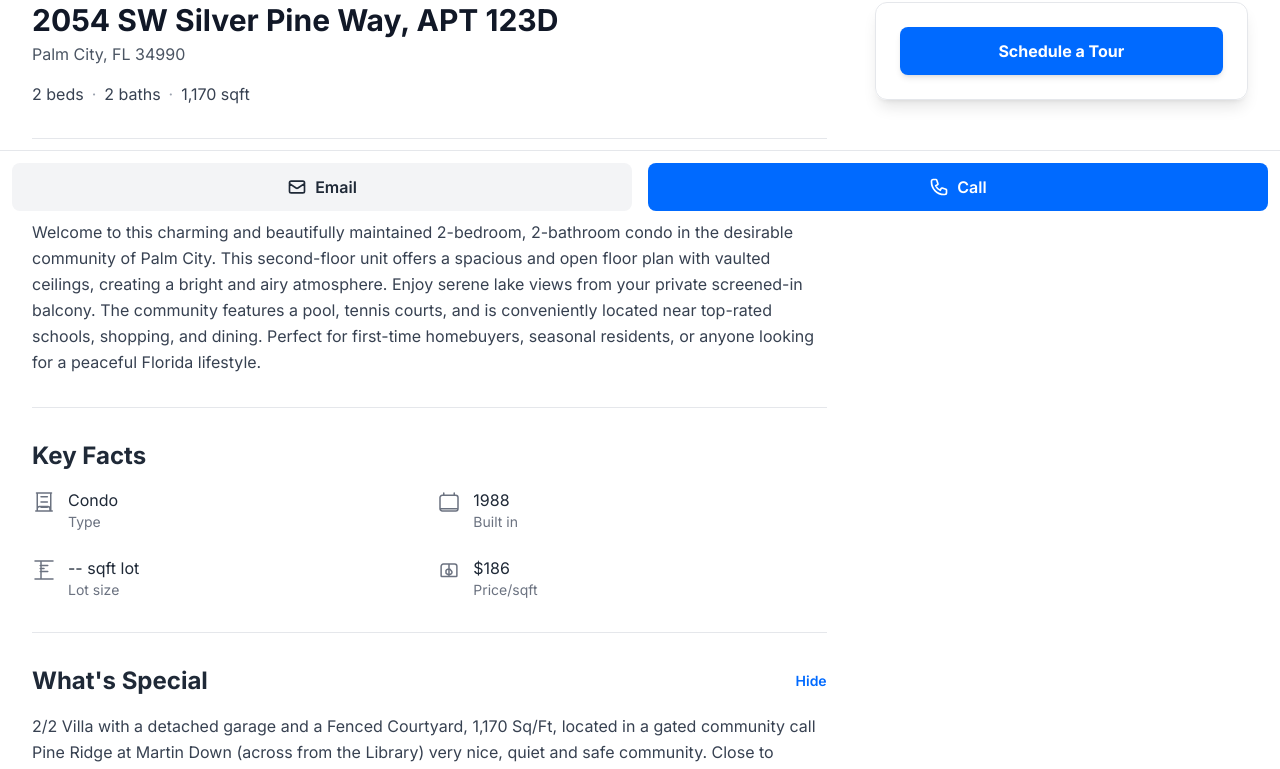
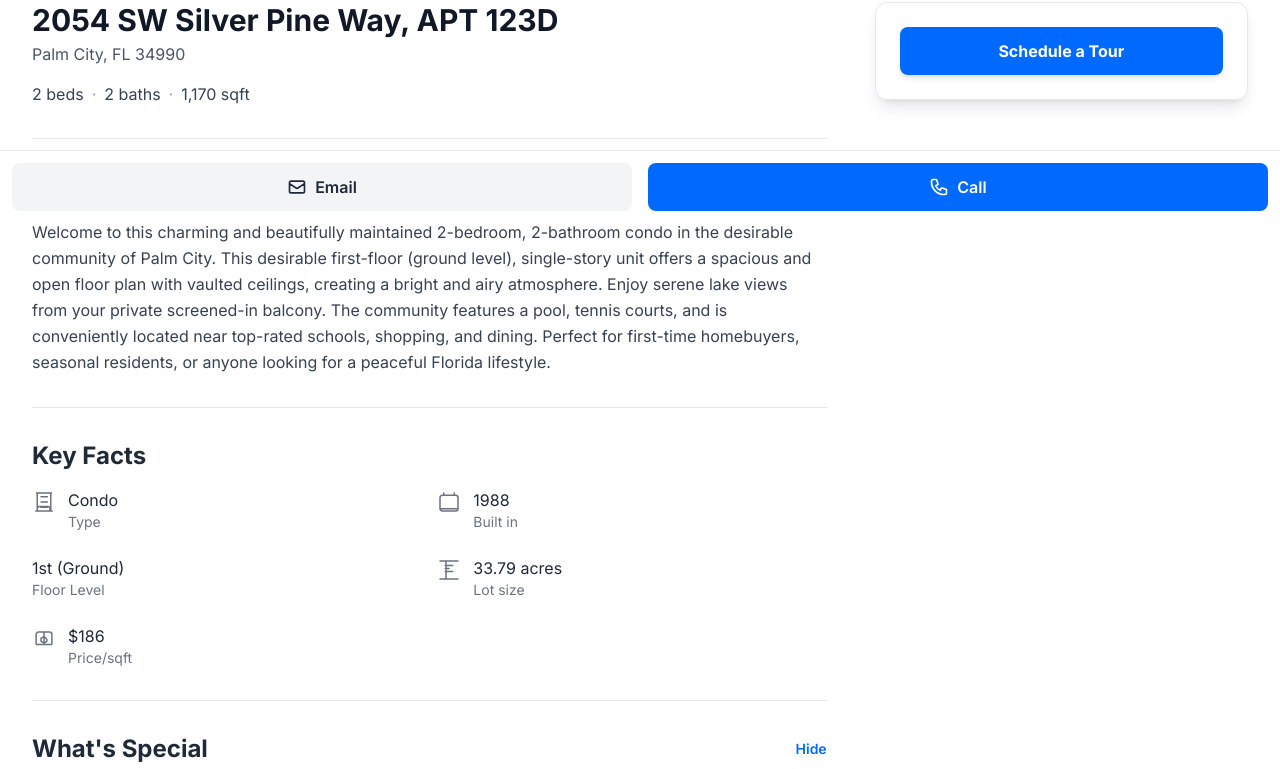
Before and after one commit to alexubilla8185/Palm-City-Condo, a React (Vite) app: page / in a window 1280 px wide. Shown: the part 577-1346 px from the top of the page. Built offline with nearby package versions, Linux system fonts and the light colour scheme.

Commit message:
fix: Update property details and favicon
Updates the property description to specify the unit is first-floor and adds lot size information. Also, embeds an SVG favicon directly into the HTML for simpler deployment.

```diff
--- a/App.tsx
+++ b/App.tsx
@@ -24,11 +24,12 @@ const propertyData: PropertyDetails = {
   beds: 2,
   baths: 2,
   sqft: 1170,
-  description: `Welcome to this charming and beautifully maintained 2-bedroom, 2-bathroom condo in the desirable community of Palm City. This second-floor unit offers a spacious and open floor plan with vaulted ceilings, creating a bright and airy atmosphere. Enjoy serene lake views from your private screened-in balcony. The community features a pool, tennis courts, and is conveniently located near top-rated schools, shopping, and dining. Perfect for first-time homebuyers, seasonal residents, or anyone looking for a peaceful Florida lifestyle.`,
+  description: `Welcome to this charming and beautifully maintained 2-bedroom, 2-bathroom condo in the desirable community of Palm City. This desirable first-floor (ground level), single-story unit offers a spacious and open floor plan with vaulted ceilings, creating a bright and airy atmosphere. Enjoy serene lake views from your private screened-in balcony. The community features a pool, tennis courts, and is conveniently located near top-rated schools, shopping, and dining. Perfect for first-time homebuyers, seasonal residents, or anyone looking for a peaceful Florida lifestyle.`,
   keyFacts: {
     'Type': 'Condo',
     'Built in': '1988',
-    'Lot size': '-- sqft lot',
+    'Floor Level': '1st (Ground)',
+    'Lot size': '33.79 acres',
     'Price/sqft': '$186',
   },
   images: propertyImageUrls,
```
Also changed, not shown: index.html (+1 -1 lines).
